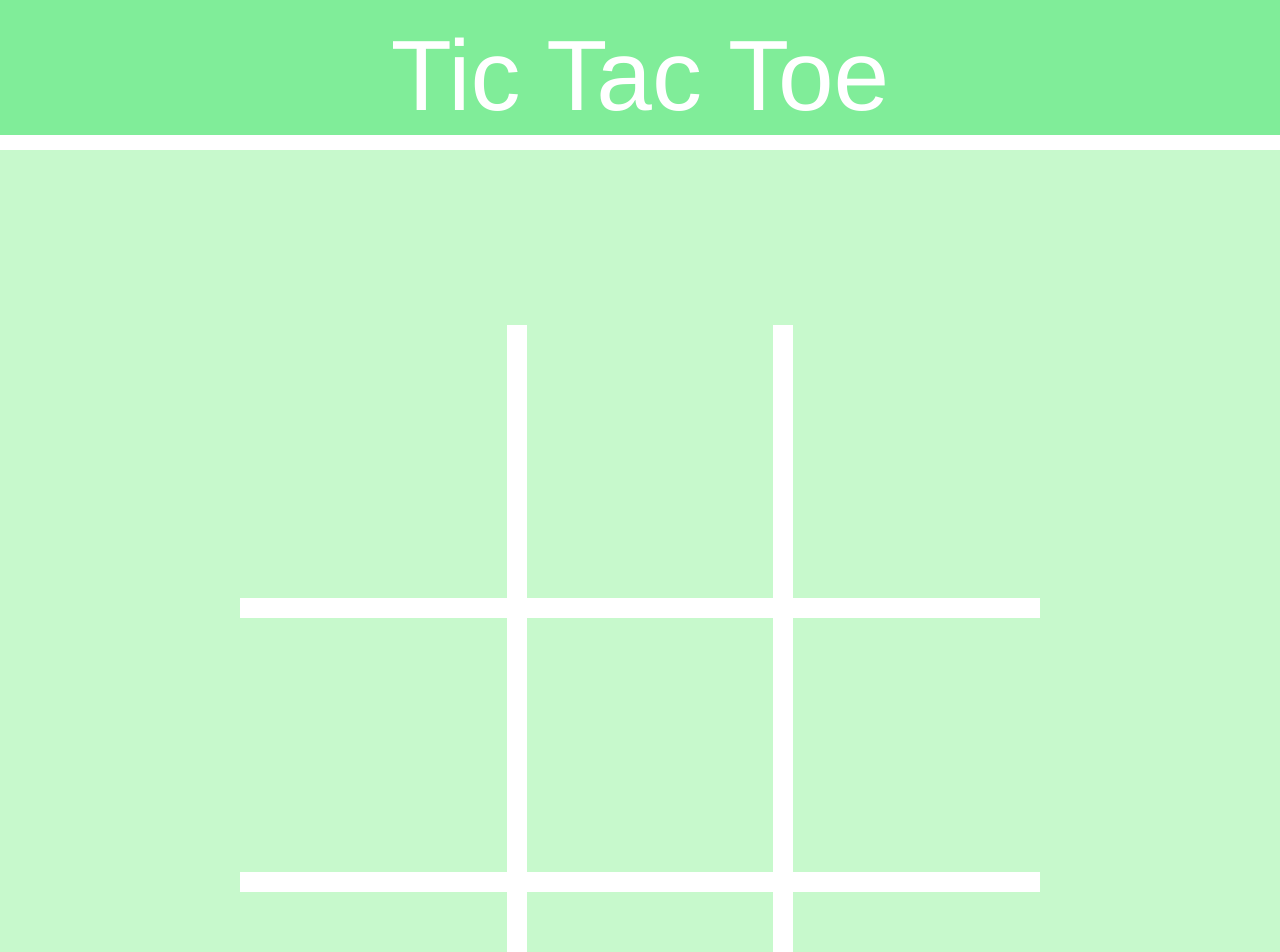
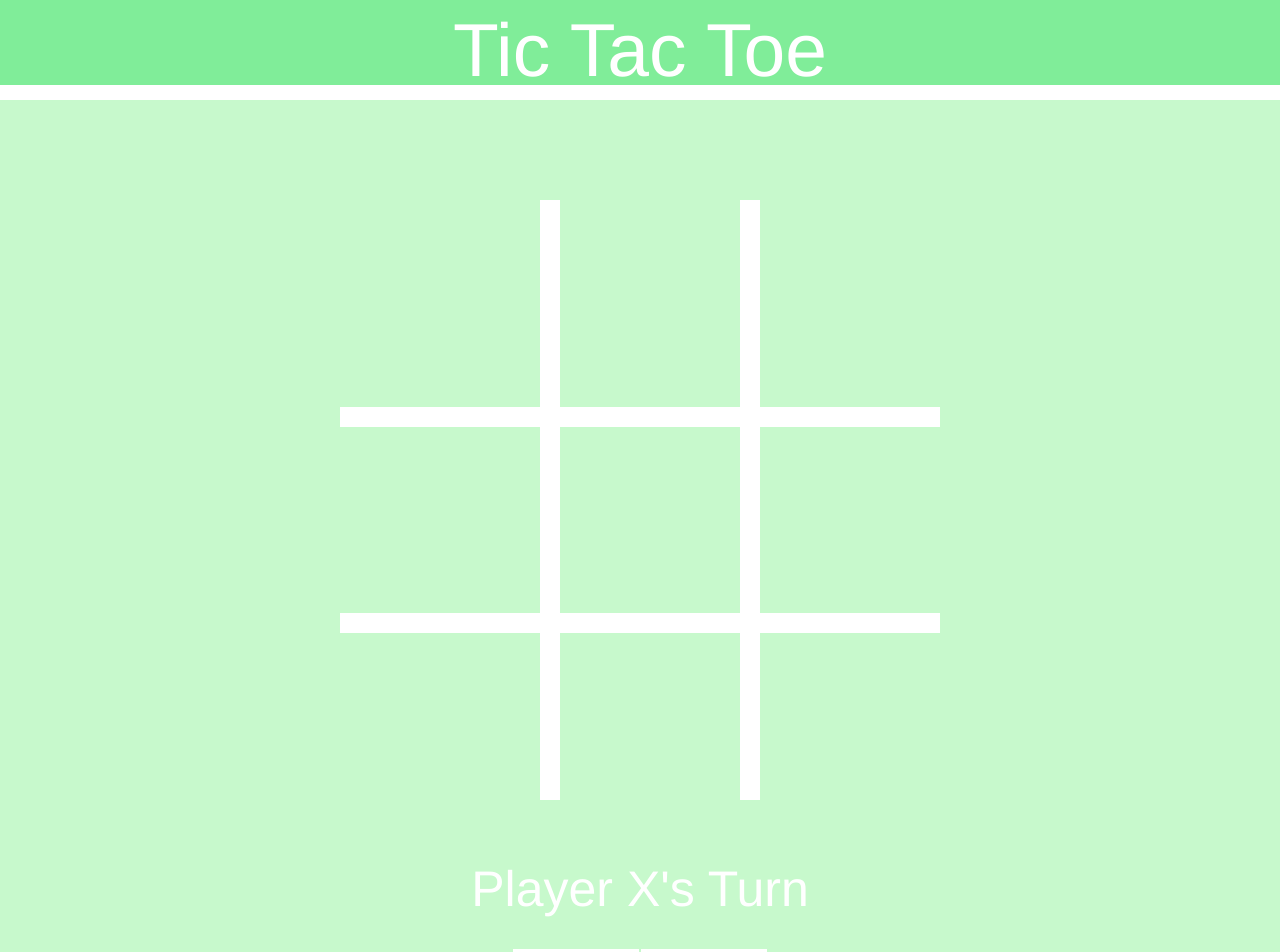
Before and after one commit to chaddelorean/tic-tac-toe-owens, a Vue app: page /#/ in a window 1280 px wide. Shown: the top 952 px of the page. Built offline with nearby package versions, Linux system fonts and the light colour scheme.

Commit message:
Update to game status text. Cleaned up constants.

```diff
--- a/src/components/game/TicTacToe.vue
+++ b/src/components/game/TicTacToe.vue
@@ -36,6 +36,10 @@ import TTTController from '../../controllers/TTTController'
 import GameConstants from '../../models/GameConstants'
 import tttbutton from '../atoms/TTTButton';
 
+const PLAYER_KEY = "{player}"
+const PLAYER_TURN = `Player ${PLAYER_KEY}'s Turn`;
+const PLAYER_WINS = `Player ${PLAYER_KEY} Wins`;
+const TIE_GAME = "Tie Game"
 export default {
     components: {
         TicTacCell,
@@ -76,9 +80,11 @@ export default {
                     const turnResult = this.tttController.takeTurn(coordinates);
                     if (turnResult) {
                         this.calculateWin();
-                        this.gameStatus = "Player " + currentPlayer + " Wins";
+                        this.gameStatus = PLAYER_WINS.replace(PLAYER_KEY, currentPlayer);
                     } else if (this.tttController.getNumberOfMoves() >= 9) {
-                        this.gameStatus = "Tie Game";
+                        this.gameStatus = TIE_GAME;
+                    } else {
+                        this.gameStatus = PLAYER_TURN.replace(PLAYER_KEY, this.tttController.getCurrentPlayer());
                     }
                 }
             }
@@ -161,11 +167,12 @@ export default {
             this.col2 = false;
             this.leftDiagonal = false;
             this.rightDiagonal = false;
-            this.gameStatus = "";
+            this.gameStatus = PLAYER_TURN.replace(PLAYER_KEY, this.tttController.getCurrentPlayer());;
         }
     },
     created: function() {
-         this.tttController = new TTTController();
+        this.tttController = new TTTController();
+        this.gameStatus = PLAYER_TURN.replace(PLAYER_KEY, this.tttController.getCurrentPlayer());;
     }
 }
 </script>
@@ -183,8 +190,8 @@ export default {
         position: relative;
         display: grid;
         grid-template-columns: repeat(3, 1fr);
-        height: 800px;
-        width: 800px;
+        height: 600px;
+        width: 600px;
     }
 
     .grid-container .row-border {
@@ -242,14 +249,14 @@ export default {
     }
 
     .grid-container .left-diagonal {
-        top: 50%;
+        top: 45%;
         left: -121PX;
         width: 129%;
         -webkit-transform: translateY(0px) translateX(0px) rotate(45deg);
     }
 
     .grid-container .right-diagonal {
-        top: 52%;
+        top: 48%;
         right: -121PX;
         width: 129%;
         -webkit-transform: translateY(0px) translateX(0px) rotate(134deg);
@@ -338,13 +345,13 @@ export default {
         }
 
         .grid-container .left-diagonal {
-            left: -50PX;
+            left: -69PX;
             width: 127%;
             -webkit-transform: translateY(0px) translateX(0px) rotate(47deg);
         }
 
         .grid-container .right-diagonal {
-            right: -62PX;
+            right: -68PX;
             width: 127%;
             -webkit-transform: translateY(0px) translateX(0px) rotate(132deg);
         }
--- a/src/components/layout/TicTacHeader.vue
+++ b/src/components/layout/TicTacHeader.vue
@@ -29,16 +29,16 @@ export default {
     #header-container {
         position: relative;
         width: 100%;
-        height: 150px;
+        height: 100px;
         display: flex;
         justify-content: center;
         align-items: center;
         background-color: #80ed99;
-        margin-bottom: 175px;
+        margin-bottom: 100px;
     }
 
     #header-container span {
-        font-size: 100px;
+        font-size: 75px;
     }
 
     #bottom-bar {
--- a/src/controllers/TTTController.js
+++ b/src/controllers/TTTController.js
@@ -3,6 +3,8 @@ import GameConstants from '../models/GameConstants';
 const COL_SIZE = 3;
 const ROW_SIZE = 3;
 const FREE_CELL = "U";
+const MIN_NUM_MOVES = 5;
+const NUM_TO_WIN = 3;
 
 export default class TTTController {
     _grid;
@@ -30,11 +32,11 @@ export default class TTTController {
         }
         if (this.isCoordinateAvailable(coordinate)) {
             this._setCoordinates(coordinate);
+            this._incrementNumMoves();
             if (this._checkIfPlayerWon()) {
                 return true;
             } else {
                 this._switchCurrentPlayer();
-                this._incrementNumMoves();
             }
         }
 
@@ -142,7 +144,7 @@ export default class TTTController {
      * @returns Boolean
      */
     _checkIfPlayerWon() {
-        this._hasWon = this._checkRows() || this._checkColumns() || this._checkDiagonals();
+        this._hasWon = this._numMoves >= MIN_NUM_MOVES && (this._checkRows() || this._checkColumns() || this._checkDiagonals());
         return this._hasWon;
     }
 
@@ -160,7 +162,7 @@ export default class TTTController {
                     count++;
                 }
             }
-            if (count === 3) {
+            if (count === NUM_TO_WIN) {
                 playerWon = true;
                 break;
             }
@@ -183,7 +185,7 @@ export default class TTTController {
                     count++;
                 }
             }
-            if (count === 3) {
+            if (count === NUM_TO_WIN) {
                 playerWon = true;
                 break;
             }
@@ -210,7 +212,7 @@ export default class TTTController {
             this._wonCoord = GameConstants.RIGHT_DIAGONAL;
             count += 2;
         }
-        if (count === 3) {
+        if (count === NUM_TO_WIN) {
             playerWon = true;
         }
 
```
